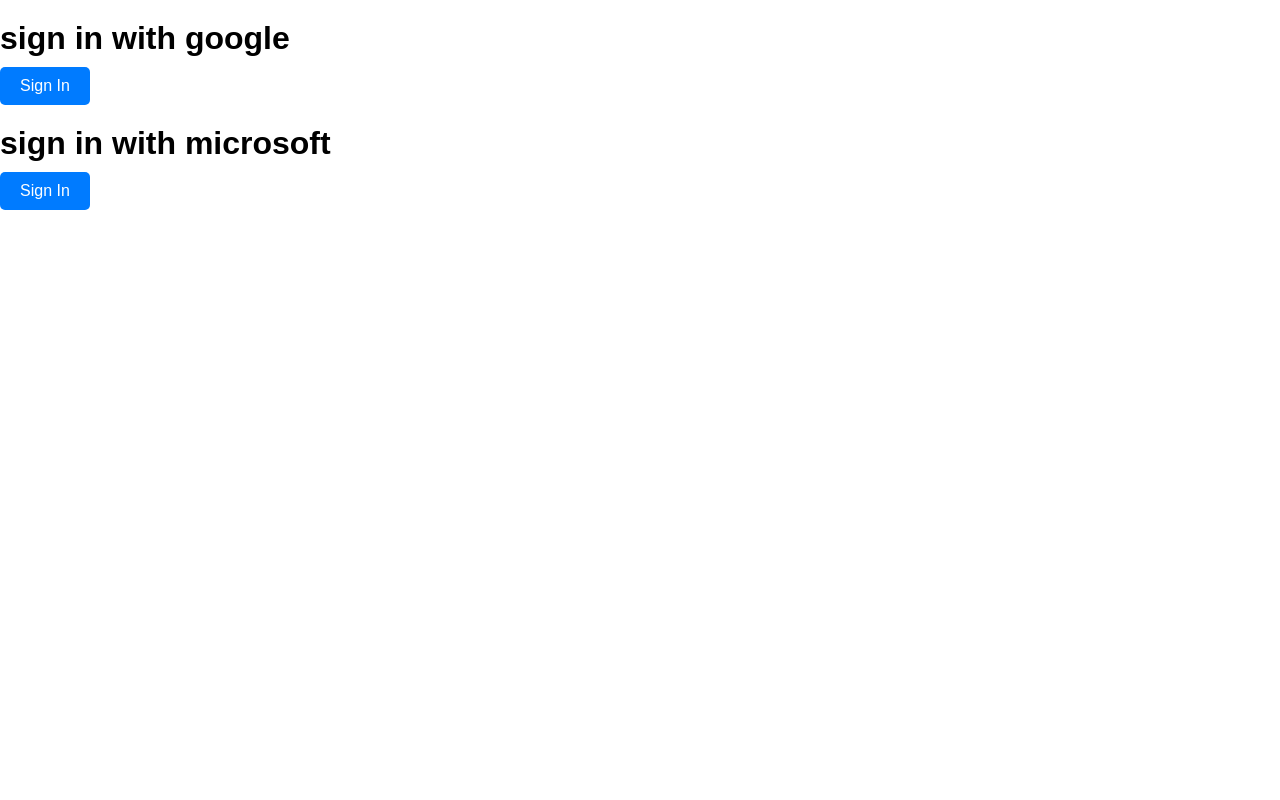
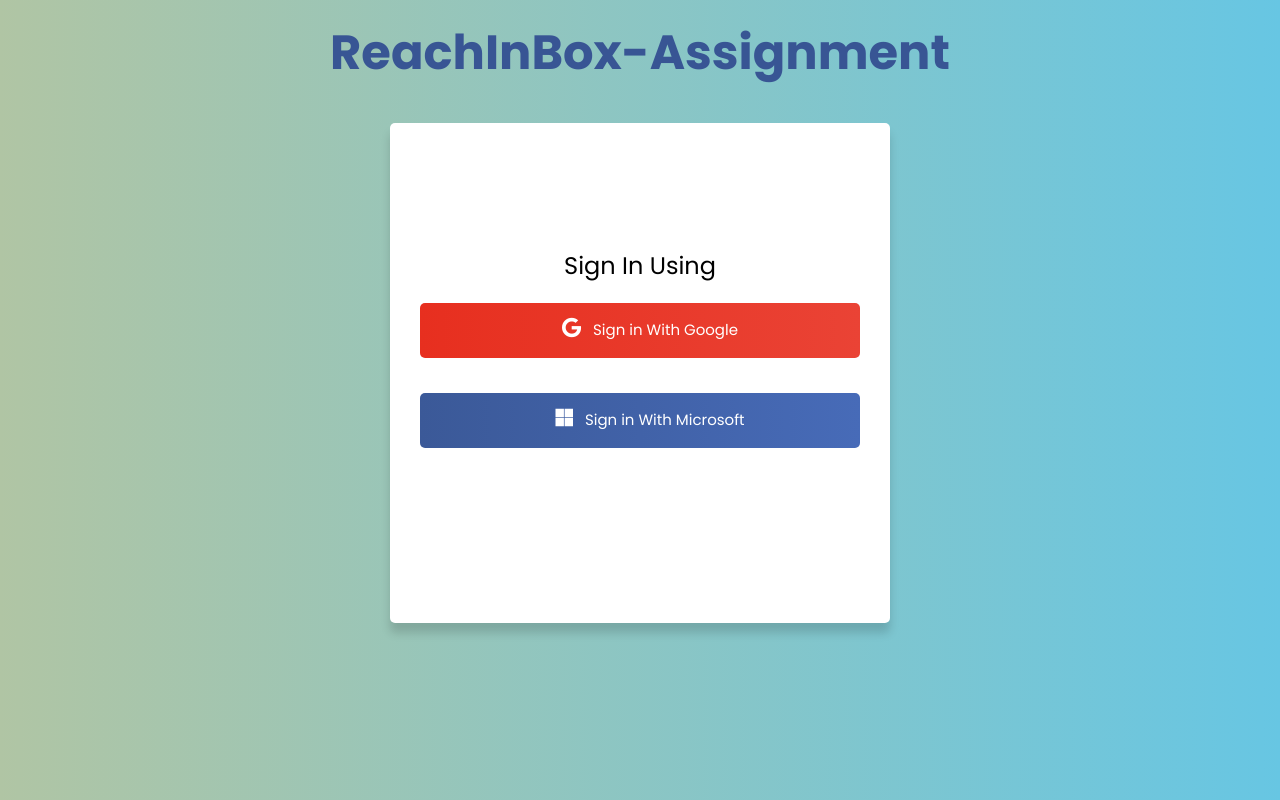
Before and after one commit to shraddha-gawde/reachInbox-assignment, a plain HTML site: page frontend/index.html in a window 1280 px wide. Drawn offline with Linux system fonts and the light colour scheme.

```diff
--- a/frontend/index.html
+++ b/frontend/index.html
@@ -1,19 +1,24 @@
 <!DOCTYPE html>
-<html lang="en">
-<head>
-  <meta charset="UTF-8">
-  <meta name="viewport" content="width=device-width, initial-scale=1.0">
-  <title>Microsoft Graph Authentication</title>
-  <link rel="stylesheet" href="style.css">
-</head>
+<html lang="en" dir="ltr">
+  <head>
+    <meta charset="UTF-8">
+<!--     -<title> Login Form </title>- -->
+    <link rel="stylesheet" href="style.css">
+    <link rel="stylesheet" href="https://cdnjs.cloudflare.com/ajax/libs/font-awesome/5.15.2/css/all.min.css"/>
+     <meta name="viewport" content="width=device-width, initial-scale=1.0">
+  </head>
+  <body>
+    <h1>ReachInBox-Assignment</h1>
+    <div class="container">
 
-<body>
-  <h1>sign in with google</h1>
-  <button id="signin-btn-google">Sign In</button>
-
-  <h1>sign in with microsoft</h1>
-  <button id="signin-btn-ms">Sign In</button>
-
-  <script src="script.js"></script>
-</body>
+        <div class="option">Sign In Using</div>
+        <div class="google">
+          <a href="https://reachinbox-assignment-4rf9.onrender.com/auth/google"><i class="fab fa-google"></i>Sign in With Google</a>
+        </div>
+        <div class="microsoft">
+          <a href="https://reachinbox-assignment-4rf9.onrender.com/signin"><i class="fab fa-microsoft"></i>Sign in With Microsoft</a>
+        </div>
+    </div>
+    <!-- <script src="script.js"></script> -->
+  </body>
 </html>
--- a/frontend/style.css
+++ b/frontend/style.css
@@ -1,31 +1,74 @@
-body {
-    font-family: Arial, sans-serif;
+@import url('https://fonts.googleapis.com/css2?family=Poppins:wght@200;300;400;500;600;700&display=swap');
+@import url('https://fonts.googleapis.com/css2?family=Poppins:wght@200;300;400;500;600;700&display=swap');
+*{
   margin: 0;
   padding: 0;
+  box-sizing: border-box;
+  font-family: 'Poppins',sans-serif;
+}
+html, body{
+  display: grid;
+  height: 80vh;
+  width: 100%;
+  place-items: center;
+  background: linear-gradient(to right, #B0C5A4 0%, #67C6E3 100%);
+}
+h1{
+    color: #385594;
+    font-size: 3rem;
+}
+.container{
+  background: #fff;
+  max-height: 500px;
+  height: 500px;
+  max-width: 500px;
+  width: 100%;
+  padding: 25px 30px;
+  border-radius: 5px;
+  display: flex;
+  flex-direction: column;
+  justify-content: center;
+  box-shadow: 0 10px 10px rgba(0, 0, 0, 0.15);
 }
 
-  .container {
-    max-width: 800px;
-    margin: 0 auto;
-    padding: 20px;
+.container .option{
+  font-size: 24px;
+  text-align: center;
+}
+.container .microsoft a,
+.container .google a{
+  display: block;
+  height: 55px;
+  width: 100%;
+  font-size: 15px;
+  text-decoration: none;
+  padding-top: 4px;
+  padding-left: 20px;
+  line-height: 45px;
+  color: #fff;
+  border-radius: 5px;
+  transition: all 0.3s ease;
+  text-align: center;
 }
 
-  h1 {
-    margin-top: 20px;
-    margin-bottom: 10px;
+.container .microsoft i,
+.container .google i{
+  padding-right: 12px;
+  font-size: 20px;
 }
-
-  button {
-    padding: 10px 20px;
-    font-size: 16px;
-    cursor: pointer;
-    border: none;
-    border-radius: 5px;
-    background-color: #007bff;
-    color: #fff;
-    transition: background-color 0.3s;
+.container .google a{
+  background: linear-gradient(to right,  #e72f1f 0%, #ea4335 100%);
+  margin: 20px 0 15px 0;
 }
-
-  button:hover {
-    background-color: #0056b3;
+.container .google a:hover{
+  background: linear-gradient(to left,  #d14c40 0%, #da564a 100%);
+  margin: 20px 0 15px 0;
 }
+.container .microsoft a{
+  background: linear-gradient( to right,  #3b5998 0%, #476bb8 100%);
+  margin: 20px 0 50px 0;
+}
+.container .microsoft a:hover{
+  background: linear-gradient( to left,  #3b5998 0%, #476bb8 100%);
+  margin: 20px 0 50px 0;
+}
--- a/server/src/index.js
+++ b/server/src/index.js
@@ -1,9 +1,12 @@
 const express = require("express");
 const session = require("express-session");
 const cors = require("cors");
+
 const bodyParser = require("body-parser");
+
 const app = express();
 require("dotenv").config();
+
 const router = require("./routes/message.Routes");
 const { googleRouter } = require("./routes/googleauth.routes");
 const { outlookRouter } = require("./controllers/outlookController");
--- a/server/src/worker.js
+++ b/server/src/worker.js
@@ -103,7 +103,6 @@
 const parseAndSendMail = async (data1) => {
   try {
     const { from, to } = data1;
-
     const token = await redisGetToken(to);
     const url1 = `https://gmail.googleapis.com/gmail/v1/users/${to}/messages/${data1.id}`;
     const config = createConfig(url1, token);
```
Also changed, not shown: server/src/controllers/msg.Controller.js (+0 -62 lines), server/src/controllers/queue.controller.js (added, +68 -0 lines), server/src/routes/googleauth.routes.js (+9 -17 lines), server/src/routes/message.Routes.js (+4 -3 lines). Lines whose indentation alone changed are shown as unchanged.
